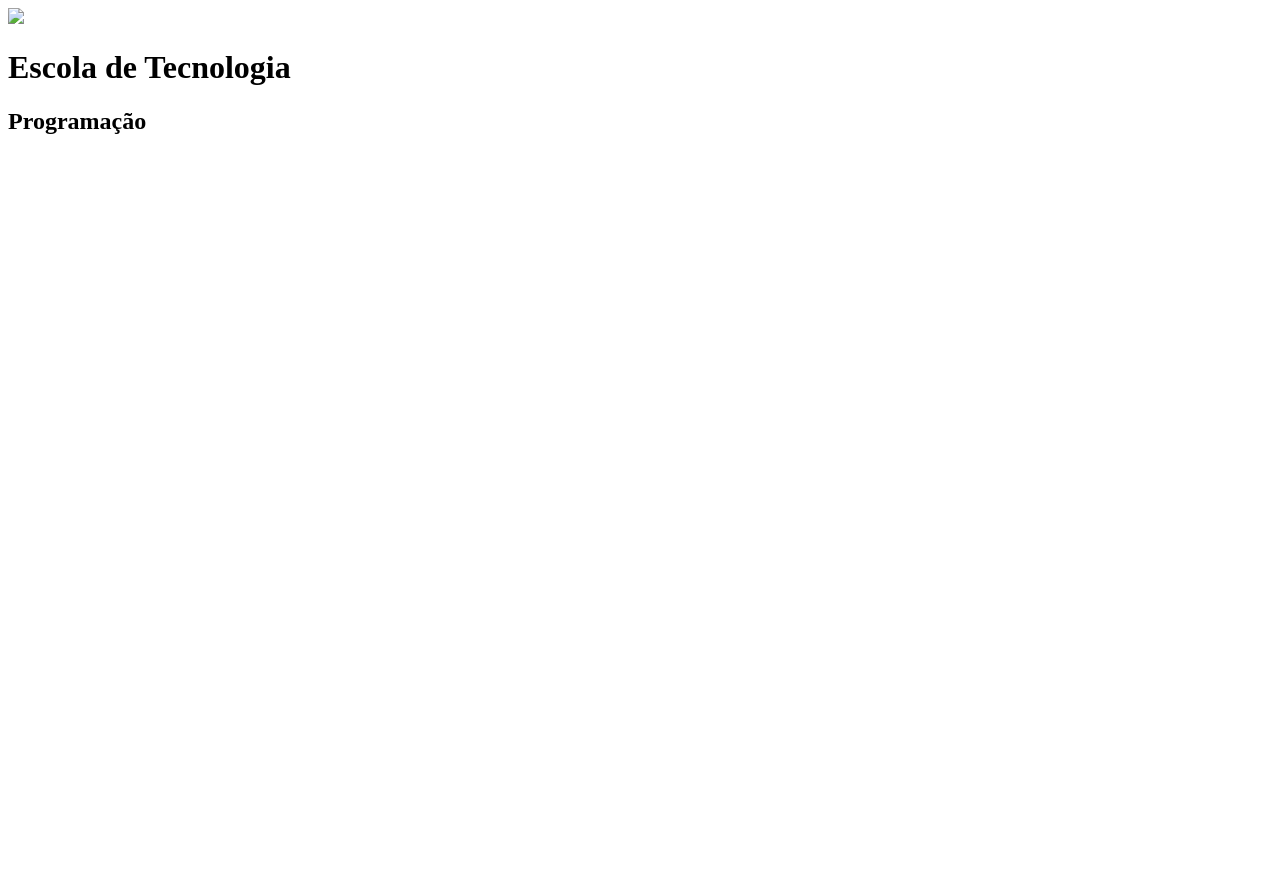
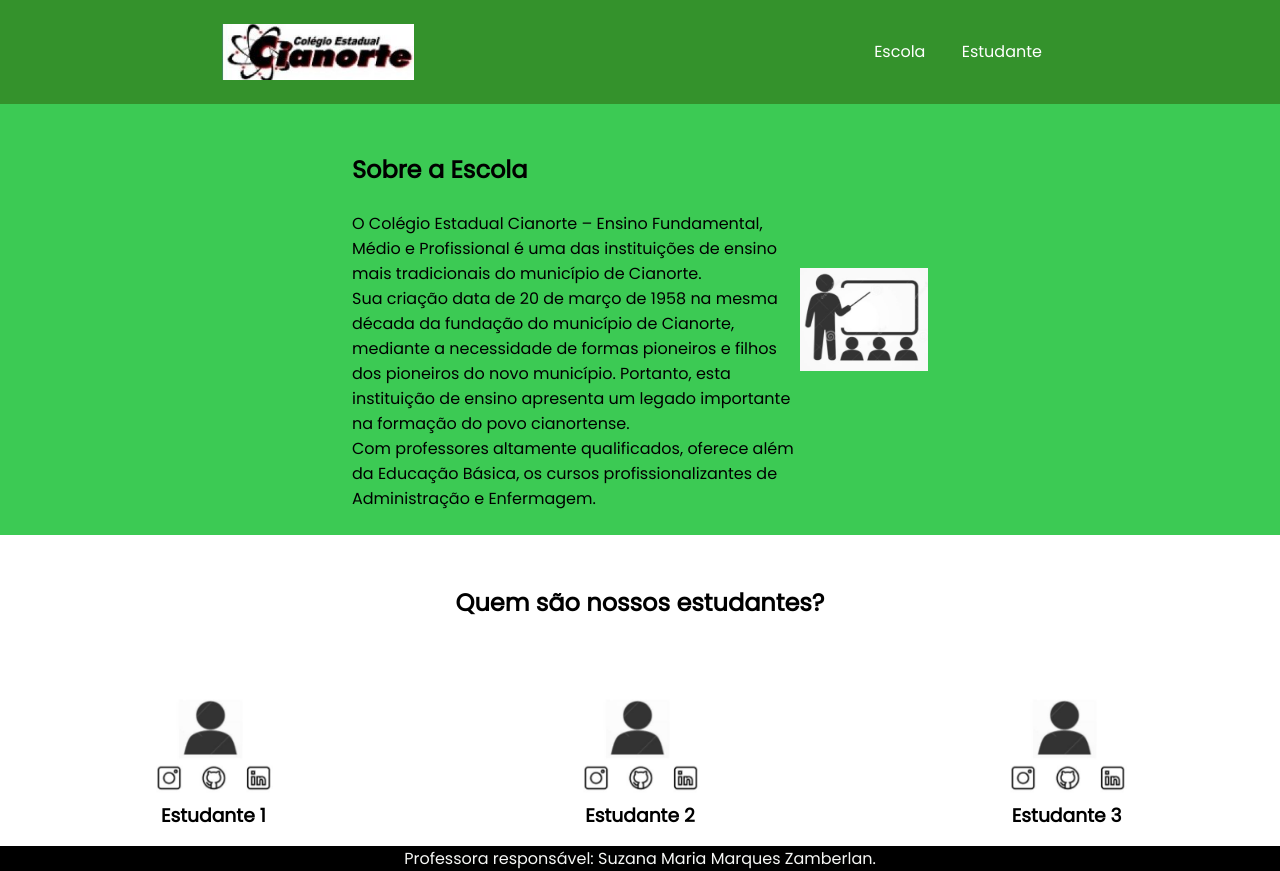
Before and after one commit to Suzamber/Desafio, a plain HTML site: page Index.html in a window 1280 px wide. Before the commit the page ends 800 px from the top, so only its background shows below. Drawn offline with Linux system fonts and the light colour scheme.

Commit message:
Add files via upload
upload do site

```diff
--- a/Index.html
+++ b/Index.html
@@ -4,13 +4,49 @@
     <meta charset="UTF-8">
     <meta http-equiv="X-UA-Compatible" content="IE=edge">
     <meta name="viewport" content="width=device-width, initial-scale=1.0">
-    <title>Matematics</title>
+    <title>Matematica</title>
+    <link rel="stylesheet" href="style.css">
+    <link rel="preconnect" href="https://fonts.googleapis.com">
+    <link rel="preconnect" href="https://fonts.gstatic.com" crossorigin>
+    <link href="https://fonts.googleapis.com/css2?family=Poppins&display=swap" rel="stylesheet">
 </head>
-<body class="conteúdo">
-    <header class="cabeçalho">
-    <img class="cabeçalho-imagem" src="/BitHurd4.jpg">
-        <h1 class="cabeçalho-titulo">Escola de Tecnologia</h1>
-        <h2>Programação</h2>
+<body>
+    <header class="cabecalho">
+        <img class="cabecalho-imagem" src="cabeçalho.jpg">
+        <ul class="cabecalho-lista">
+            <li class="cabecalho-lista-item">Escola</li>
+            <li class="cabecalho-lista-item">Estudante</li>
+        </ul>
     </header>
+    <section class="escola">
+        <div class="escola-div-conteudo">
+            <h2 class="escola-titulo">Sobre a Escola</h2>
+            <p class="escola-texto-um">O Colégio Estadual Cianorte – Ensino Fundamental, Médio e Profissional é uma das instituições de ensino mais tradicionais do município de Cianorte.</p>
+            <p class="escola-texto-dois">Sua criação data de 20 de março de 1958 na mesma década da fundação do município de Cianorte, mediante a necessidade de formas pioneiros e filhos dos pioneiros do novo município. Portanto, esta instituição de ensino apresenta um legado importante na formação do povo cianortense.</p>
+            <p class="escola-texto-três">Com professores altamente qualificados, oferece além da Educação Básica, os cursos profissionalizantes de Administração e Enfermagem.</p>
+        </div>
+        <img class="escola-imagem" src="imagem1.jpg" alt="imagem que representa uma professora em sala de aula">
+    </section>
+    <section class="estudante">
+        <h2 class="estudante-titulo">Quem são nossos estudantes?</h2>
+        <div class="estudante-todos">
+        <div class="estudante-div">
+            <img class="estudante-imagem" src="imagem2.jpg" alt="foto icone">
+            <h3 class="estudante-nome">Estudante 1</h3>
+        </div>
+        <div class="estudante-div">
+            <img class="estudante-imagem" src="imagem2.jpg" alt="foto icone">
+            <h3 class="estudante-nome">Estudante 2</h3>
+        </div>
+        <div class="estudante-div">
+            <img class="estudante-imagem" src="imagem2.jpg" alt="foto icone">
+            <h3 class="estudante-nome">Estudante 3</h3>
+        </div>
+
+    </div>
+    </section>
+    <footer class="rodape">
+        <img class="rodape-texto">Professora responsável: Suzana Maria Marques Zamberlan.</p>
+    </footer>
 </body>
 </html>
--- a/style.css
+++ b/style.css
@@ -1,9 +1,87 @@
-.Conteúdo {
-    background-color: blueviolet;
+*{
+    margin: 0;
+    padding: 0;
 }
-.Conteúdo-Título {
-    color:aquamarine;
+body {
+    font-family: 'Poppins', sans-serif;
 }
-.color
+.cabecalho {
+    background-color: #34922c;
+    color: white;
+    display: flex;
+    justify-content: space-around;
+    align-items: center;
+    padding: 24px 0;
+}
+
+.cabecalho-imagem{
+    width: 15%;
+}
+
+.cabecalho-lista-item{
+    display: inline-block;
+    margin: 0 16px;
+    font-size: 16px;
+}
+
+.escola-imagem{
+    width: 10%;
+}
+
+.escola {
+    background-color:#3cca54;
+    color:black;
+    display: flex;
+    justify-content: center;
+    align-items: center;
+    padding: 24px 0;
+}
+
+.escola-div-conteudo{
+    width: 35%;
+}
+
+
+.escola-titulo{
+    padding: 24px 0;
+}
+
+#estudante{
+    padding: 24px 0;
+}
+
+
+.estudante-imagem{
+    width: 120px;
+}
+
+.estudante-icone{
+    width: 24px;
+    padding: 4px 8px;
+}
+
+.estudante-div{
+    text-align: center;
+    padding: 16px 0;
+}
+
+.estudante-titulo{
+    text-align: center;
+    padding: 50px 0;
+}
+
+.estudante-todos{
+    display: flex;
+    justify-content: space-around;
+}
+
+.rodape{
+    background-color: black;
+    text-align: center;
+}
+
+.rodape{
+    text-decoration: center;
+    color: rgb(247, 248, 246);
 
 }
```
Also changed, not shown: cabeçalho.JPG (added), imagem1.JPG (added), imagem2.JPG (added).
